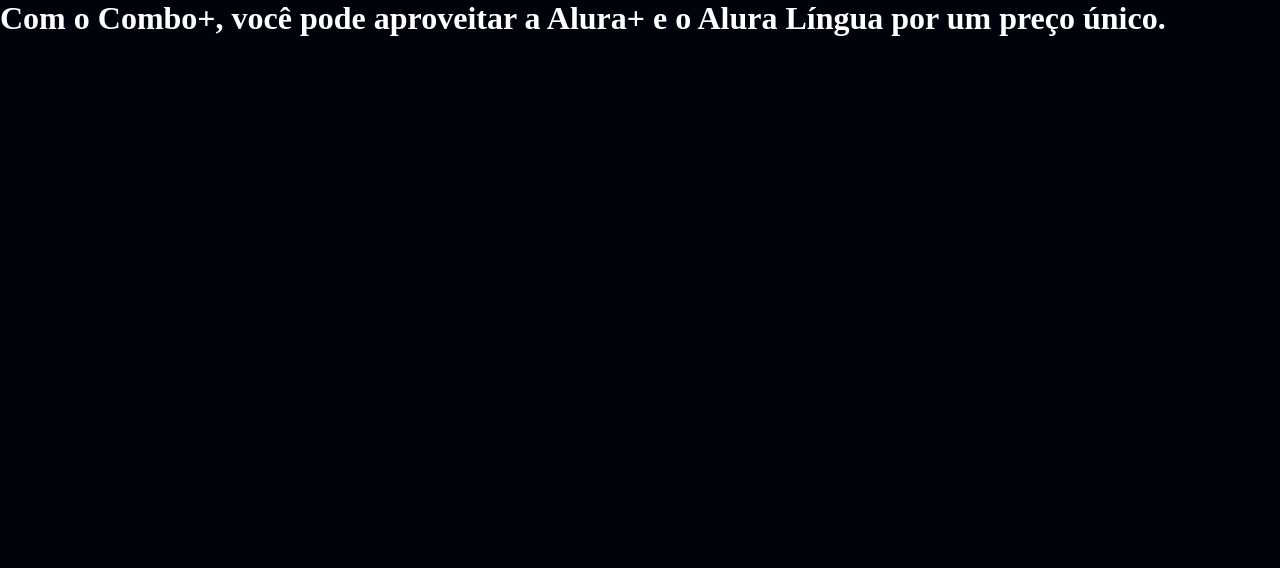
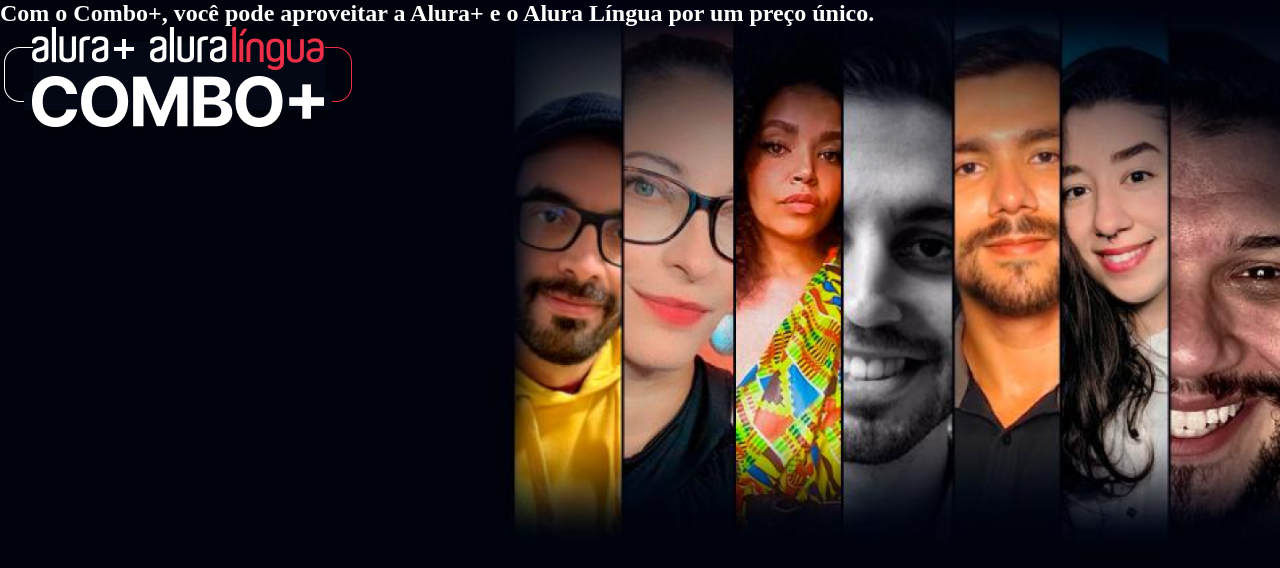
Before and after one commit to T-Rodz/alura-plus, a plain HTML site: page index.html in a window 1280 px wide. Drawn offline with Linux system fonts and the light colour scheme.

Commit message:
Inserindo imagens de fundo ao projeto Alura Plus

```diff
--- a/index.html
+++ b/index.html
@@ -8,8 +8,11 @@
     <link rel="stylesheet" href="styles.css">
 </head>
 <body>
+    <section class="container principal">
     <h1>
         Com o Combo+, você pode aproveitar a Alura+ e o Alura Língua por um preço único.
     </h1>
+    <img src="img/Combo.png" alt="O combo + é a junção do Alura+ e o alura língua">
+</section>
 </body>
 </html>
--- a/styles.css
+++ b/styles.css
@@ -14,3 +14,13 @@ body {
     margin: 0;
     padding: 0;
 }
+
+.principal {
+   background-image: url("img/Background.png");
+   background-repeat: no-repeat;
+   background-size: contain;
+}
+
+.container {
+    height: 100vh;
+}
```
Also changed, not shown: img/Background.png (added), img/Combo.png (added).
